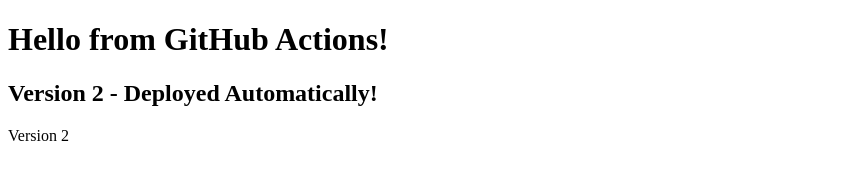
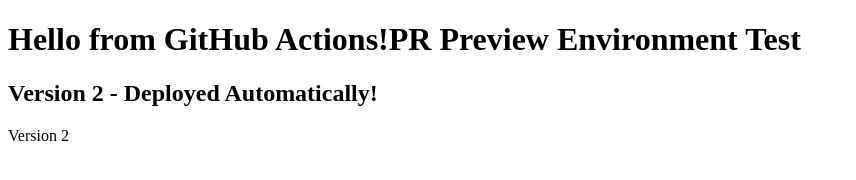
Before and after one commit to astha-proj/nginx-github-actions-cicd, a plain HTML site: page index.html in a window 1280 px wide. Shown: the whole page, without its empty margins (0-856 px from the left). Drawn offline with Linux system fonts and the light colour scheme.

Commit message:
test: PR preview environment

```diff
--- a/index.html
+++ b/index.html
@@ -5,7 +5,7 @@
   <title>Argo CD CI/CD Lab</title>
 </head>
 <body>
-  <h1>Hello from GitHub Actions!</h1>
+  <h1>Hello from GitHub Actions!PR Preview Environment Test</h1>
   <h2>Version 2 - Deployed Automatically!</h2>
   <p>Version 2</p>
 </body>
```
